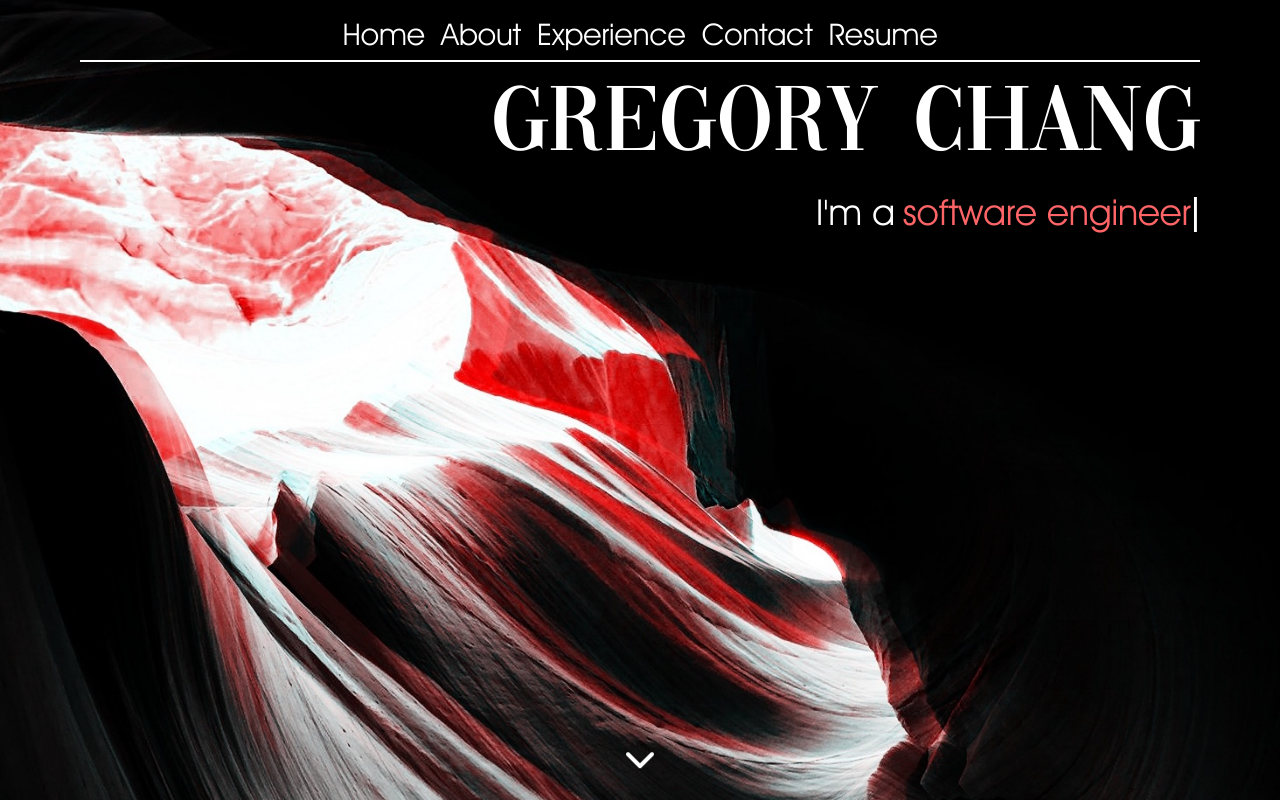
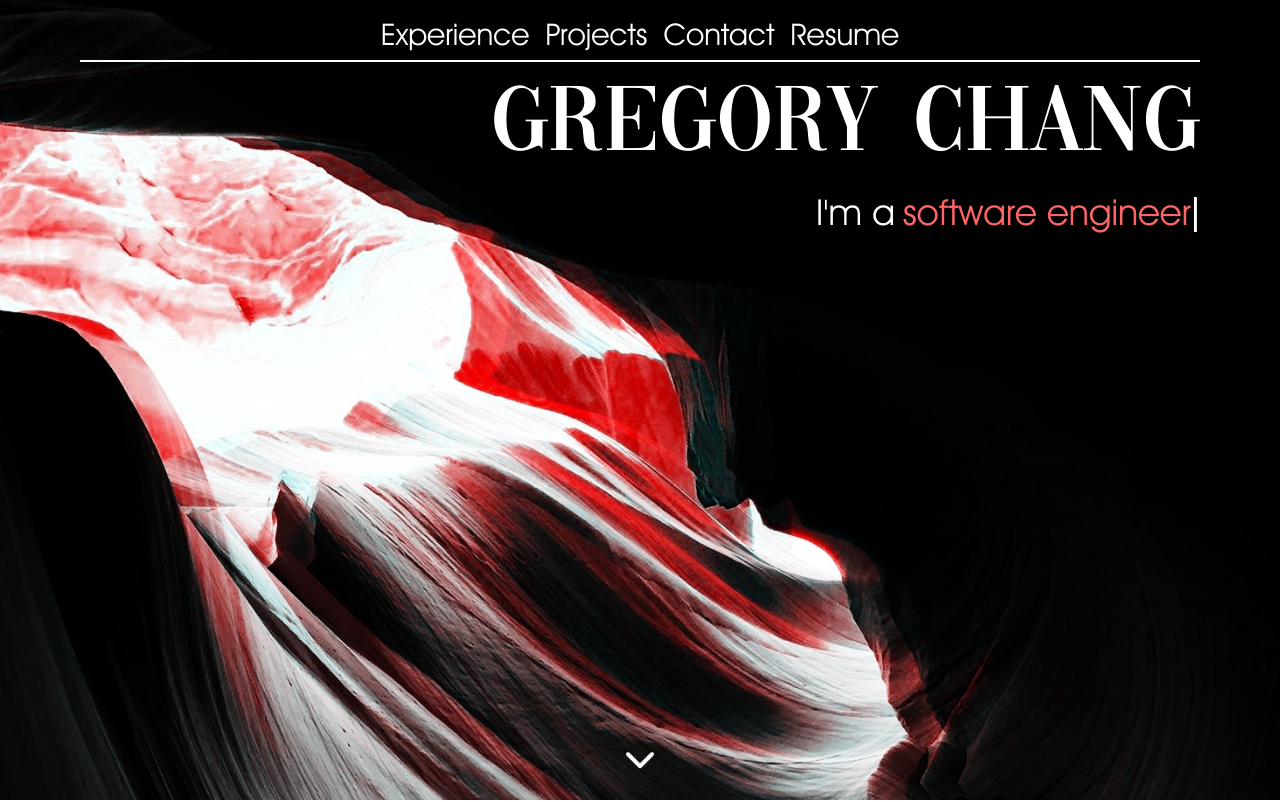
Before and after one commit to greg-chang/personal-site, a Next.js app: page / in a window 1280 px wide. Shown: the top 802 px of the page. Built offline with nearby package versions, Linux system fonts and the light colour scheme.

Commit message:
added scroll to project section

```diff
--- a/src/app/components/header.js
+++ b/src/app/components/header.js
@@ -1,13 +1,14 @@
 import '@/app/globals.css';
 
-function Header({ scrollToExperience }) {
+function Header({ scrollToExperience, scrollToProjects }) {
   return (
     <nav className="pb-2 flex flex-col items-center bg-transparent absolute top-0 left-0 right-0 z-10">
       <ul className="flex space-x-4 ml-10 mr-10 mt-4 items-center text-white">
         <div className="flex space-x-4 sm:text:xl md:text-2xl lg:text-3xl avgar-font ">
-          <li><a href="/" className="hover:text-red-400">Home</a></li>
-          <li><a href="/about" className="hover:text-red-400">About</a></li>
+          {/* <li><a href="/" className="hover:text-red-400">Home</a></li> */}
+          {/* <li><a href="/about" className="hover:text-red-400">About</a></li> */}
           <li><a onClick={scrollToExperience} className="hover:text-red-400 cursor-pointer">Experience</a></li>
+          <li><a onClick={scrollToProjects} className="hover:text-red-400 cursor-pointer">Projects</a></li>
           <li><a href="#contact" className="hover:text-red-400">Contact</a></li>
           <li><a href="#resume" className="hover:text-red-400">Resume</a></li>
         </div>
--- a/src/app/page.js
+++ b/src/app/page.js
@@ -12,12 +12,17 @@ export default function Home() {
   const [loopNum, setLoopNum] = useState(0);
   const [typingSpeed, setTypingSpeed] = useState(80);
 
-  // Create a ref for the experience section
+  // Create refs for sections
   const experienceRef = useRef(null);
+  const projectsRef = useRef(null);
 
-  // Function to scroll to experience section
+  // Functions to scroll to sections
   const scrollToExperience = () => {
     experienceRef.current?.scrollIntoView({ behavior: 'smooth' });
+  };
+
+  const scrollToProjects = () => {
+    projectsRef.current?.scrollIntoView({ behavior: 'smooth' });
   };
 
   const phrases = ["CS student @ UCD", "software engineer", "product manager", "data scientist", "Visual Art Hobbyist"];
@@ -50,7 +55,7 @@ export default function Home() {
 
   return (
     <main className="relative">
-      <Header scrollToExperience={scrollToExperience} />
+      <Header scrollToExperience={scrollToExperience} scrollToProjects={scrollToProjects} />
       <div className="bg-container relative min-h-screen">
         <div className="flex flex-col items-end pr-10 lg:pr-20">
           <h1 className="text-white text-4xl md:text-6xl lg:text-8xl mt-20">Gregory Chang</h1>
@@ -81,7 +86,7 @@ export default function Home() {
         <Experience />
       </div>
 
-      <div className="flex flex-col items-center pt-20 bg-gray-950">
+      <div ref={projectsRef} className="flex flex-col items-center pt-20 bg-gray-950">
         <h1 className="text-white text-5xl md:text-6xl lg:text-8xl mb-16 ">Projects</h1>
       </div>
       <Projects />
```
